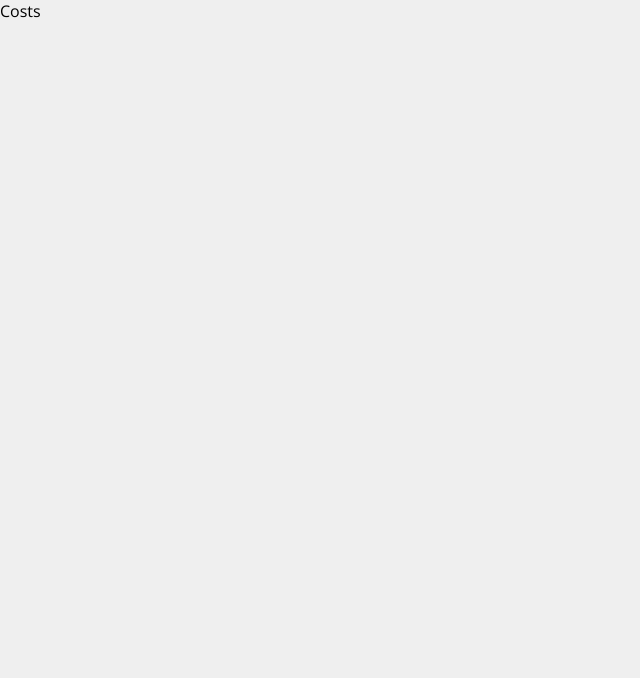
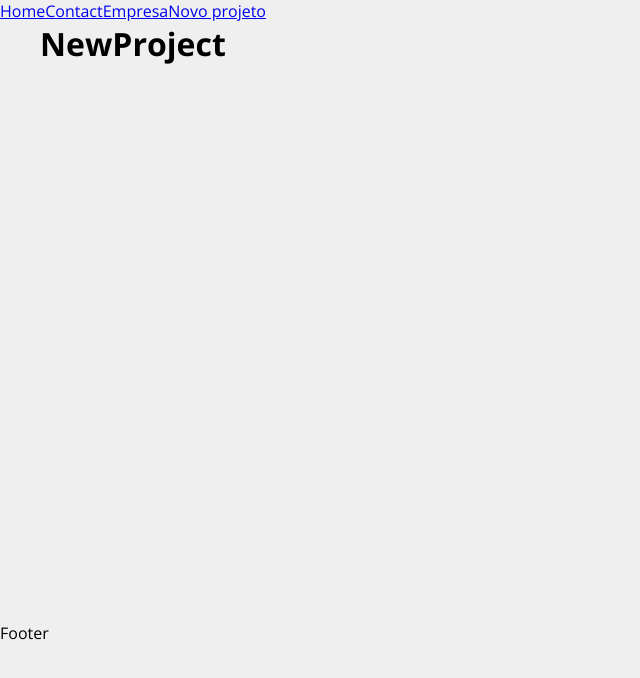
Before and after one commit to br-N/curso-react-projeto, a JavaScript app: page /newproject in a window 1280 px wide. Shown: the top 678 px of the page, without its empty margins (0-640 px from the left). Built offline with nearby package versions, Linux system fonts and the light colour scheme; the HTML template or start-up script is replaced by a standard one.

Commit message:
Estruturação do projeto

```diff
--- a/src/App.js
+++ b/src/App.js
@@ -1,8 +1,34 @@
+import { BrowserRouter as Router, Routes, Route, Link } from 'react-router-dom'
+import Home from './components/pages/Home';
+import Contact from './components/pages/Contact';
+import Company from './components/pages/Company';
+import NewProject from './components/pages/NewProject';
+
+import Container from './components/layout/Container';
+
 function App() {
   return (
-    <div className="App">
-      <p>Costs</p>
-    </div>
+    <Router>
+
+      <div>
+        <Link to="/">Home</Link>
+        <Link to="/contact">Contact</Link>
+        <Link to="/company">Empresa</Link>
+        <Link to="/newproject">Novo projeto</Link>
+      </div>
+
+      <Container customClass="min-height">
+        <Routes>
+          <Route path="/" element={<Home/>}/>
+          <Route path="/contact" element={<Contact/>}/>
+          <Route path="/company" element={<Company/>}/>
+          <Route path="/newproject" element={<NewProject/>}/>
+        </Routes>
+      </Container>
+
+      <p>Footer</p>
+
+    </Router>
   );
 }
 
--- /dev/null
+++ b/src/components/layout/Container.js
@@ -0,0 +1,11 @@
+import styles from './Container.module.css'
+
+function Container(props) {
+    return (
+        <div className={`${styles.container} ${styles[props.customClass]}`}>
+            {props.children}
+        </div>
+    )
+}
+
+export default Container
--- /dev/null
+++ b/src/components/layout/Container.module.css
@@ -0,0 +1,20 @@
+.container{
+    width: 1200px;
+    display: flex;
+    justify-content: space-between;
+    margin: 0 auto;
+    flex-wrap: wrap;
+}
+
+.min-height{
+    min-height: 75%;
+}
+
+.start {
+    justify-content: flex-start;
+}
+
+.column {
+    flex-direction: column;
+    justify-content: flex-start;
+}
--- /dev/null
+++ b/src/components/pages/Company.js
@@ -0,0 +1,5 @@
+function Company() {
+    return <h1>Company</h1>
+}
+
+export default Company
--- /dev/null
+++ b/src/components/pages/Contact.js
@@ -0,0 +1,5 @@
+function Contact() {
+    return <h1>Contact</h1>
+}
+
+export default Contact
--- /dev/null
+++ b/src/components/pages/Home.js
@@ -0,0 +1,5 @@
+function Home() {
+    return <h1>Home</h1>
+}
+
+export default Home
--- /dev/null
+++ b/src/components/pages/NewProject.js
@@ -0,0 +1,5 @@
+function NewProject() {
+    return <h1>NewProject</h1>
+}
+
+export default NewProject
```
